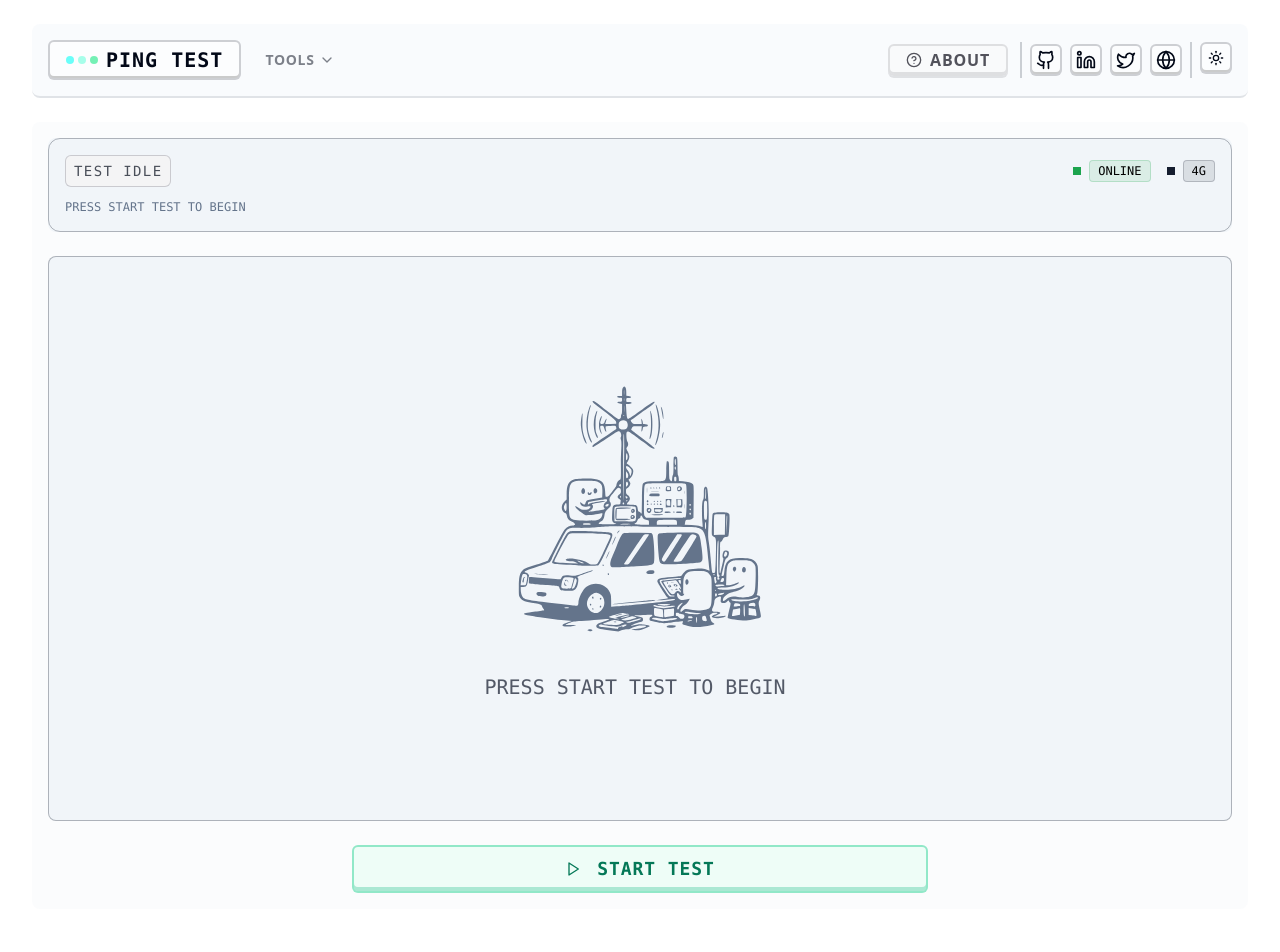
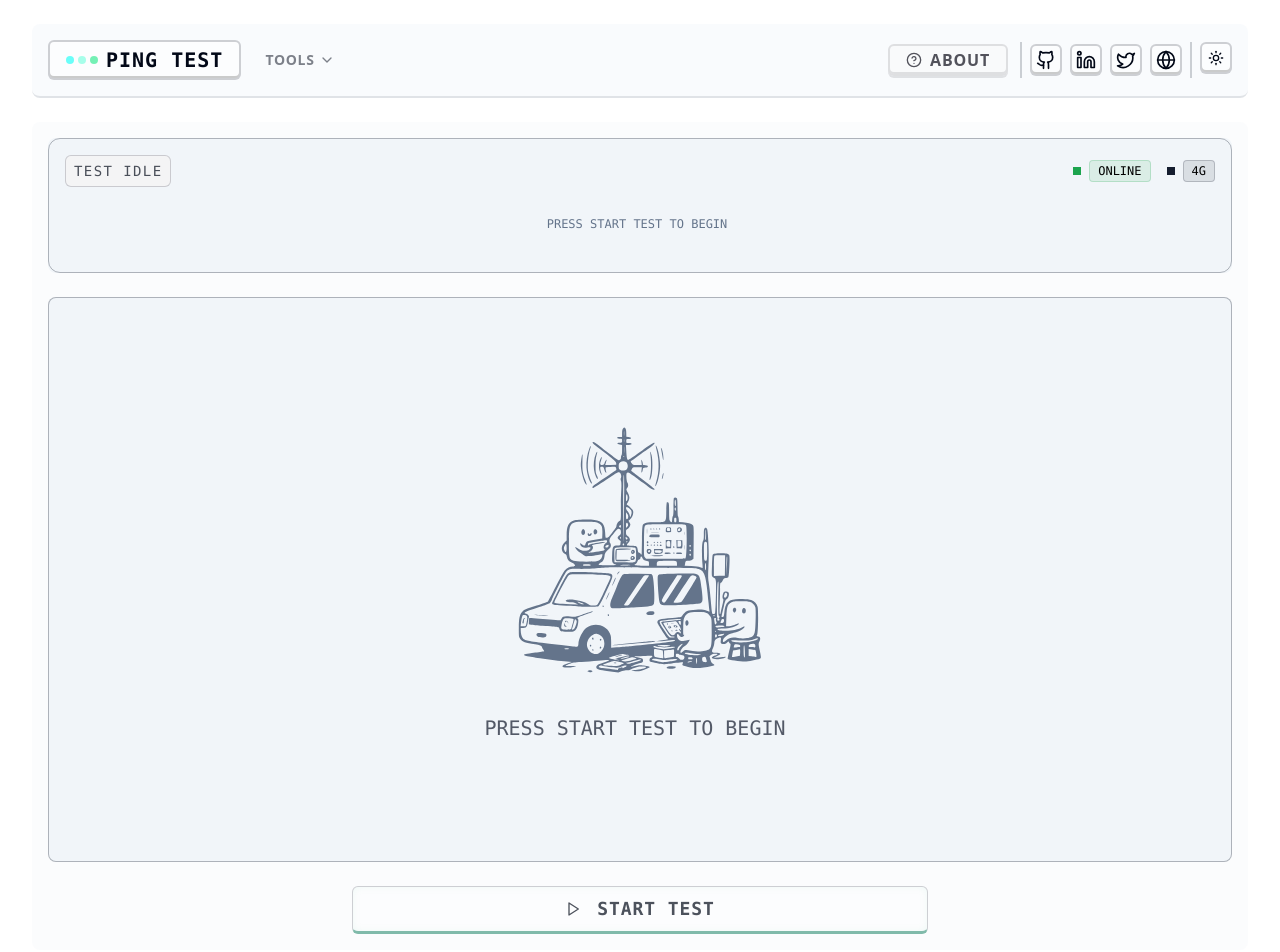
Before and after one commit to deveduar/network-metrics-tool, a Next.js app: page / in a window 1280 px wide. Shown: the top 952 px of the page. Built offline with nearby package versions, Linux system fonts and the light colour scheme.

Commit message:
footer, buttons, spaces

```diff
--- a/app/globals.css
+++ b/app/globals.css
@@ -171,3 +171,36 @@
 .drop-shadow-glow {
   filter: drop-shadow(0 0 2px currentColor);
 }
+
+/* Añade esto al final del archivo */
+.resume-button-glow {
+  position: relative;
+  overflow: hidden;
+}
+
+.resume-button-glow::after {
+  content: '';
+  position: absolute;
+  top: 0;
+  left: -100%;
+  width: 300%;
+  height: 100%;
+  background: linear-gradient(
+    90deg,
+    transparent 0%,
+    rgba(59, 130, 246, 0.05) 25%,
+    rgba(59, 130, 246, 0.1) 50%,
+    rgba(59, 130, 246, 0.05) 75%,
+    transparent 100%
+  );
+  animation: resume-glow 30s linear infinite;
+}
+
+@keyframes resume-glow {
+  0% {
+    left: -100%;
+  }
+  100% {
+    left: 100%;
+  }
+}
--- a/components/about-section.tsx
+++ b/components/about-section.tsx
@@ -36,8 +36,8 @@ export function AboutSection({ className }: AboutSectionProps) {
     <div className={cn("", className)} id="about">
       <div className="font-mono p-6 rounded-lg
                     bg-muted/30 dark:bg-muted/20
-                    shadow-[inset_0_-2px_0_rgba(0,0,0,0.2),inset_0_1px_1px_rgba(255,255,255,0.3)]
-                    dark:shadow-[inset_0_-2px_0_rgba(0,0,0,0.6),inset_0_1px_1px_rgba(255,255,255,0.1),0_2px_0_rgba(255,255,255,0.2)]">
+
+                    ">
 
         {/* Title Section */}
         <div className="mb-8 text-center">
--- a/components/network-dashboard.tsx
+++ b/components/network-dashboard.tsx
@@ -144,7 +144,7 @@ export function NetworkDashboard() {
 
   return (
     <div className="">
-      <div className="w-full font-mono p-4 rounded-lg dark:border-primary/30 border-primary/20 [inset_0_0_8px_rgba(139,69,19,0.1)]
+      <div className="w-full font-mono p-4 rounded-lg dark:border-primary/30 border-primary/20
       bg-muted/30 dark:bg-muted/20 mb-6">
         <section className="grid grid-cols-1 md:grid-cols-1 space-y-6">
           {/* Control Panel Section */}
--- a/components/panels/retro-control-panel.tsx
+++ b/components/panels/retro-control-panel.tsx
@@ -2,6 +2,7 @@ import { Button } from "@/components/ui/button"
 import { cn } from "@/lib/utils"
 import { RETRO_ASCII, ANIMATION_SPEEDS } from "../retro-control-constants"
 import { RefreshCw, Play, Square, Pause } from "lucide-react"
+import { getMetricBorderColor } from "@/lib/metric-colors"
 
 interface RetroControlPanelProps {
   isRunning: boolean
@@ -24,6 +25,14 @@ export function RetroControlPanel({
   className,
   metrics
 }: RetroControlPanelProps) {
+  // Get colors for buttons based on state
+  const stopColor = "#f43f5e" // Rose color for stop button
+  const startColor = "#10b981" // Emerald color for start button
+  const pauseColor = "#3b82f6" // Blue color for pause button
+  const resetColor = "#71717a" // Zinc color for reset button
+
+  // Estilos comunes para el efecto 3D de tecla
+  const keyButtonStyles = "transform transition-transform active:translate-y-[2px] active:shadow-inner border-b-[3px] hover:border-b-[2px] hover:translate-y-[1px]";
 
   return (
     <div className={cn(" font-mono", className)}>
@@ -34,38 +43,35 @@ export function RetroControlPanel({
             className={cn(
               "flex-1 h-12 text-lg font-bold tracking-wider uppercase",
               "rounded-md relative group transition-all duration-300",
-              "border-2",
+              "border",
+              keyButtonStyles,
               isRunning
               ? [
-                "border-rose-400/50 dark:border-rose-300/30",
-                "bg-rose-50/80 dark:bg-rose-900/20",
-                "text-rose-700 dark:text-rose-300",
-                "shadow-[inset_0_-4px_0_rgba(244,63,94,0.3)]",
-                "dark:shadow-[inset_0_-4px_0_rgba(244,63,94,0.2)]",
-                "hover:translate-y-[2px]",
-                "hover:bg-rose-100/80 dark:hover:bg-rose-900/30",
-                "hover:shadow-[inset_0_-2px_0_rgba(244,63,94,0.3)]",
-                "dark:hover:shadow-[inset_0_-2px_0_rgba(244,63,94,0.2)]",
-                "active:translate-y-[4px] active:shadow-none",
+                "bg-background/40 dark:bg-background/40",
+                "text-foreground/70 dark:text-[var(--btn-color)]",
+                "border-primary/20 dark:border-[var(--btn-border)]",
+                "hover:bg-rose-50/30 dark:hover:bg-rose-900/20",
+                "border-b-rose-700/50 dark:border-b-rose-700/50",
               ]
               : [
-                "border-emerald-400/50 dark:border-emerald-300/30",
-                "bg-emerald-50/80 dark:bg-emerald-900/20",
-                "text-emerald-700 dark:text-emerald-300",
-                "shadow-[inset_0_-4px_0_rgba(16,185,129,0.3)]",
-                "dark:shadow-[inset_0_-4px_0_rgba(16,185,129,0.2)]",
-                "hover:translate-y-[2px]",
-                "hover:bg-emerald-100/80 dark:hover:bg-emerald-900/30",
-                "hover:shadow-[inset_0_-2px_0_rgba(16,185,129,0.3)]",
-                "dark:hover:shadow-[inset_0_-2px_0_rgba(16,185,129,0.2)]",
-                "active:translate-y-[4px] active:shadow-none",
+                "bg-background/40 dark:bg-background/40",
+                "text-foreground/70 dark:text-[var(--btn-color)]",
+                "border-primary/20 dark:border-[var(--btn-border)]",
+                "hover:bg-emerald-50/30 dark:hover:bg-emerald-900/20",
+                "border-b-emerald-700/50 dark:border-b-emerald-700/50",
               ]
             )}
+            style={{
+              ['--btn-color' as string]: isRunning ? stopColor : startColor,
+              ['--btn-bg' as string]: `${isRunning ? stopColor : startColor}50`,
+              ['--btn-border' as string]: `${isRunning ? stopColor : startColor}40`,
+              boxShadow: `inset 0 0 0.5rem ${isRunning ? stopColor : startColor}10`
+            } as React.CSSProperties}
           >
             {isRunning ? (
               <>
                 <Square className="mr-2 h-5 w-5" />
-                Stop Test
+                Stop
               </>
             ) : (
               <>
@@ -81,44 +87,32 @@ export function RetroControlPanel({
               className={cn(
                 "flex-1 h-12 text-lg font-bold tracking-wider uppercase",
                 "rounded-md relative group transition-all duration-300",
-                "border-2",
-                isPaused
-                ? [
-                  "border-blue-400/50 dark:border-blue-300/30",
-                  "bg-blue-50/80 dark:bg-blue-900/20",
-                  "text-blue-700 dark:text-blue-300",
-                  "shadow-[inset_0_-4px_0_rgba(59,130,246,0.3)]",
-                  "dark:shadow-[inset_0_-4px_0_rgba(59,130,246,0.2)]",
-                  "hover:translate-y-[2px]",
-                  "hover:bg-blue-100/80 dark:hover:bg-blue-900/30",
-                  "hover:shadow-[inset_0_-2px_0_rgba(59,130,246,0.3)]",
-                  "dark:hover:shadow-[inset_0_-2px_0_rgba(59,130,246,0.2)]",
-                  "active:translate-y-[4px] active:shadow-none",
-                ]
-                : [
-                  "border-blue-400/50 dark:border-blue-300/30",
-                  "bg-blue-50/80 dark:bg-blue-900/20",
-                  "text-blue-700 dark:text-blue-300",
-                  "shadow-[inset_0_-4px_0_rgba(59,130,246,0.3)]",
-                  "dark:shadow-[inset_0_-4px_0_rgba(59,130,246,0.2)]",
-                  "hover:translate-y-[2px]",
-                  "hover:bg-blue-100/80 dark:hover:bg-blue-900/30",
-                  "hover:shadow-[inset_0_-2px_0_rgba(59,130,246,0.3)]",
-                  "dark:hover:shadow-[inset_0_-2px_0_rgba(59,130,246,0.2)]",
-                  "active:translate-y-[4px] active:shadow-none",
-                ]
+                "border",
+                keyButtonStyles,
+                "bg-background/40 dark:bg-background/40",
+                "text-foreground/70 dark:text-[var(--btn-color)]",
+                "border-primary/20 dark:border-[var(--btn-border)]",
+                "hover:bg-blue-50/30 dark:hover:bg-blue-900/20",
+                "border-b-blue-700/50 dark:border-b-blue-700/50",
+                isPaused && "resume-button-glow"
               )}
+              style={{
+                ['--btn-color' as string]: pauseColor,
+                ['--btn-bg' as string]: `${pauseColor}50`,
+                ['--btn-border' as string]: `${pauseColor}40`,
+                boxShadow: `inset 0 0 0.5rem ${pauseColor}10`
+              } as React.CSSProperties}
               aria-label={isPaused ? "Resume test" : "Pause test"}
             >
               {isPaused ? (
                 <>
                   <Play className="mr-2 h-5 w-5" />
-                  Resume Test
+                  Resume
                 </>
               ) : (
                 <>
                   <Pause className="mr-2 h-5 w-5" />
-                  Pause Test
+                  Pause
                 </>
               )}
             </Button>
@@ -130,18 +124,20 @@ export function RetroControlPanel({
               className={cn(
                 "h-12 px-4 font-bold tracking-wider uppercase",
                 "rounded-md relative group transition-all duration-300",
-                "border-2",
-                "border-zinc-400/30 dark:border-zinc-300/20",
-                "bg-zinc-50/50 dark:bg-zinc-900/10",
-                "text-zinc-600 dark:text-zinc-400",
-                "shadow-[inset_0_-4px_0_rgba(161,161,170,0.3)]",
-                "dark:shadow-[inset_0_-4px_0_rgba(161,161,170,0.2)]",
-                "hover:translate-y-[2px]",
-                "hover:bg-zinc-100/50 dark:hover:bg-zinc-900/20",
-                "hover:shadow-[inset_0_-2px_0_rgba(161,161,170,0.3)]",
-                "dark:hover:shadow-[inset_0_-2px_0_rgba(161,161,170,0.2)]",
-                "active:translate-y-[4px] active:shadow-none"
+                "border",
+                keyButtonStyles,
+                "bg-background/40 dark:bg-background/40",
+                "text-foreground/70 dark:text-[var(--btn-color)]",
+                "border-primary/20 dark:border-[var(--btn-border)]",
+                "hover:bg-zinc-50/30 dark:hover:bg-zinc-900/20",
+                "border-b-zinc-700/50 dark:border-b-zinc-700/50"
               )}
+              style={{
+                ['--btn-color' as string]: resetColor,
+                ['--btn-bg' as string]: `${resetColor}50`,
+                ['--btn-border' as string]: `${resetColor}40`,
+                boxShadow: `inset 0 0 0.5rem ${resetColor}10`
+              } as React.CSSProperties}
               aria-label="Reset measurements"
             >
               <RefreshCw className="h-5 w-5" />
--- a/components/panels/retro-game-panel.tsx
+++ b/components/panels/retro-game-panel.tsx
@@ -146,7 +146,7 @@ const segmentWidths = {
     <div className={cn(
       "rounded-lg font-mono transition-colors duration-300 bg-accent dark:bg-muted/40 [inset_0_0_8px_rgba(139,69,19,0.1)]", className)}>
       <div className={cn(
-                "border rounded-xl w-full p-4 border-primary/30",
+                "border rounded-xl w-full p-4 border-primary/30 min-h-[135px] flex flex-col justify-between",
                 isResetting ? "text-blue-600 dark:text-blue-400" :
                 !isRunning ? "text-gray-600 dark:text-gray-400" :
                 isPaused
@@ -162,7 +162,6 @@ const segmentWidths = {
                 networkQuality={networkQuality}
               />
             ) : isRunning && !latestMetrics ? (
-              // Estado de carga cuando está ejecutándose pero aún no hay métricas
               <div className="h-[32px] inline-flex items-center text-sm tracking-widest whitespace-nowrap px-2 py-1 rounded-md border border-blue-300/50 dark:border-blue-500/30 bg-blue-50/50 dark:bg-blue-900/10 text-blue-600/70 dark:text-blue-400/70 animate-pulse">
                 LOADING DATA...
               </div>
@@ -188,36 +187,40 @@ const segmentWidths = {
             </div>
           </div>
 
-
-            {/* Metrics stacked below status */}
-            {/* {isRunning && latestMetrics && !isResetting && (
-              <MetricsIndicators metrics={latestMetrics} />
-            )} */}
-
-
+          <div className="mt-3 min-h-[40px]">
           {/* Status Bar and Alerts */}
-        {isRunning && latestMetrics && !isResetting && (
+          {isRunning && latestMetrics && !isResetting ? (
             <NetworkHealthBar
               networkQuality={networkQuality}
               healthPercentage={getHealthPercentage()}
               segmentWidths={segmentWidths}
             />
-        )}
-
-        {/* Show reset message when resetting */}
-        {isResetting && (
-          <div className="text-xs font-mono mt-3 text-blue-600 dark:text-blue-400">
+          ) : isRunning && !latestMetrics && !isResetting ? (
+            <div className="h-[32px] flex items-center justify-center">
+              <div className="w-full h-4 rounded-full overflow-hidden relative ">
+                <div className="h-full  animate-pulse rounded-full"></div>
+                <div className="absolute inset-0 flex items-center justify-center">
+                  <span className="text-[10px] font-mono text-blue-600/70 dark:text-blue-400/70 tracking-widest">
+                    LOADING METRICS...
+                  </span>
+                </div>
+              </div>
+            </div>
+          ) : isResetting ? (
+            <div className="text-xs font-mono text-blue-600 dark:text-blue-400 text-center">
               <RetroBlinkText text="INITIALIZING NEW TEST SESSION..." />
             </div>
-        )}
-
-        {/* Show idle message when not running and not resetting */}
-        {!isRunning && !isResetting && (
-          <div className="text-xs font-mono mt-3 text-muted-foreground">
+          ) : !isRunning ? (
+            <div className="text-xs font-mono text-muted-foreground text-center">
               <RetroBlinkText text="PRESS START TEST TO BEGIN" />
+            </div>
+          ) : (
+            <div className="text-xs font-mono text-yellow-600 dark:text-yellow-400 text-center">
+              <RetroBlinkText text="TEST PAUSED - PRESS RESUME TO CONTINUE" />
             </div>
           )}
         </div>
       </div>
+    </div>
   )
 }
--- a/tailwind.config.ts
+++ b/tailwind.config.ts
@@ -112,6 +112,10 @@ const config = {
             filter: 'brightness(150%)',
           },
         },
+        'super-slow-pulse': {
+          '0%, 10%, 90%, 100%': { opacity: "1" },
+          '50%': { opacity: "0.85" },
+        },
       },
       animation: {
         "accordion-down": "accordion-down 0.2s ease-out",
@@ -120,7 +124,9 @@ const config = {
         "slide-right": "slide-right 0.3s ease-out forwards",
         'metric-alert': 'metric-alert 1s ease-in-out infinite',
         'pulse-glow': 'pulse-glow 2s cubic-bezier(0.4, 0, 0.6, 1) infinite',
-          "pulse-slow": "pulse 3s cubic-bezier(0.4, 0, 0.6, 1) infinite",
+        "pulse-slow": "pulse 3s cubic-bezier(0.4, 0, 0.6, 1) infinite",
+        'pulse-very-slow': 'pulse 40s cubic-bezier(0.4, 0, 0.6, 1) infinite',
+        'super-slow-breath': 'super-slow-pulse 15s ease-in-out infinite',
       },
 
       // backgroundImage: {
```
Also changed, not shown: components/retro-footer.tsx (+17 -9 lines). Lines whose indentation alone changed are shown as unchanged.
